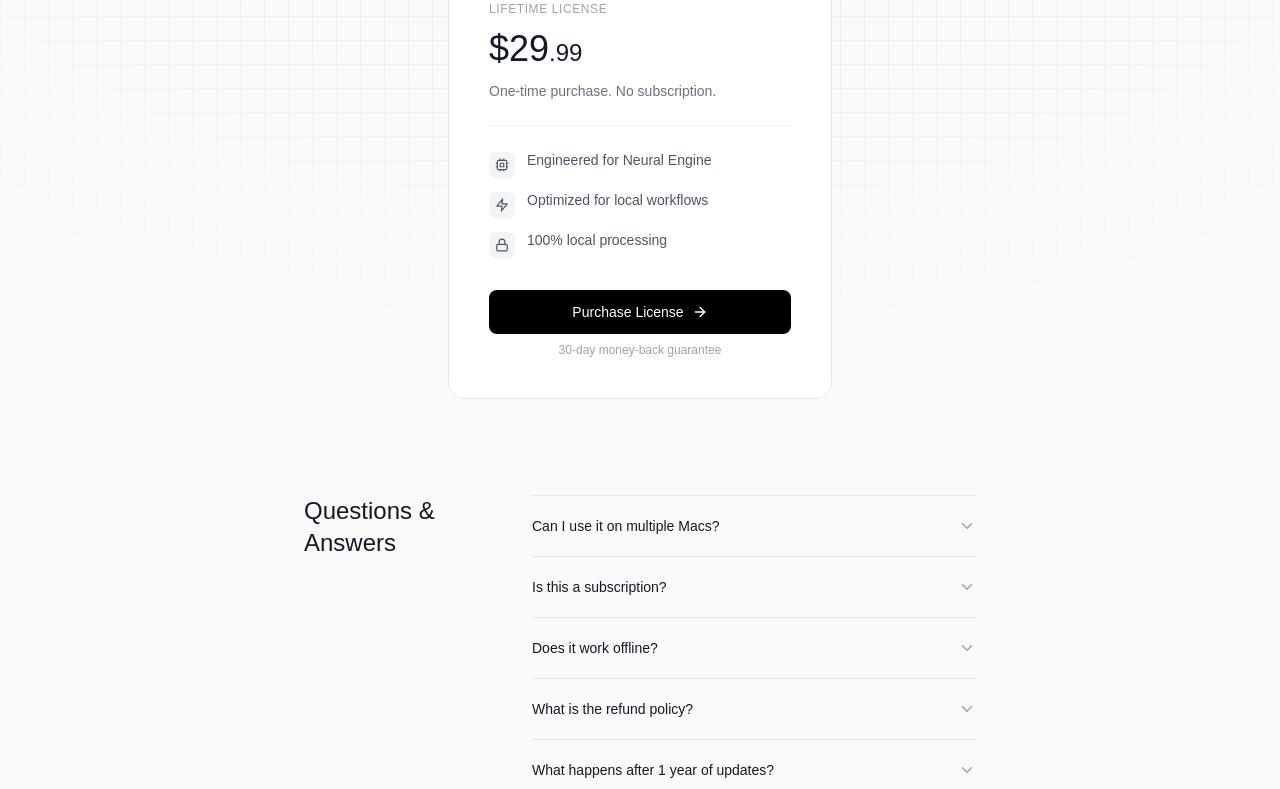
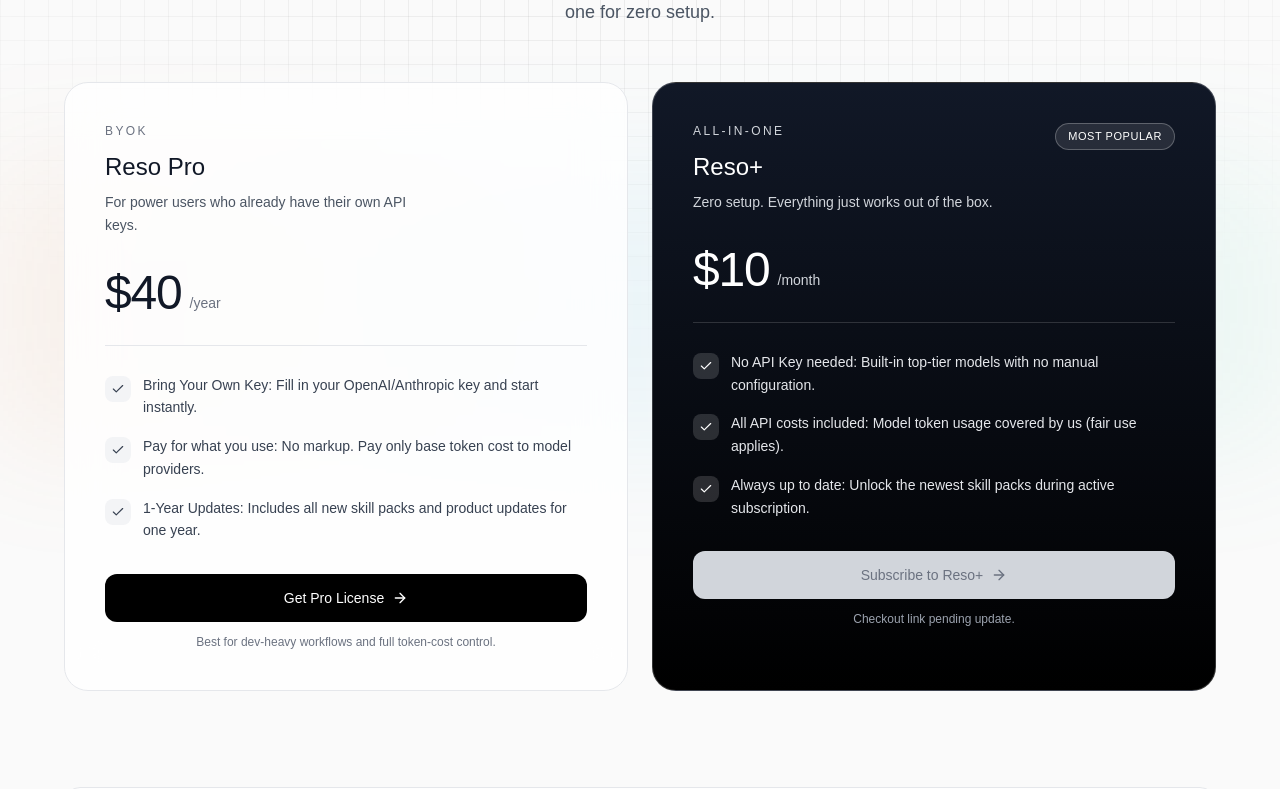
Before and after one commit to yg1112/ResoWebsite, a React (Vite) app: page /pricing in a window 1280 px wide. Shown: the part 440-1229 px from the top of the page. Built offline with nearby package versions, Linux system fonts and the light colour scheme; a small style sheet from the web is missing; the HTML template or start-up script is replaced by a standard one.

Commit message:
Redesign pricing page with Pro and Plus tiers

```diff
--- a/src/pages/PricingPage.jsx
+++ b/src/pages/PricingPage.jsx
@@ -1,103 +1,179 @@
 import React, { useState } from 'react';
-import { Zap, Cpu, Lock, ArrowRight, ChevronDown, Download } from 'lucide-react';
+import { ArrowRight, Check, ChevronDown, Download, Sparkles } from 'lucide-react';
+
+const CHECKOUT_LINKS = {
+  pro: 'https://reso.lemonsqueezy.com/checkout/buy/80d0e623-d94c-4a19-a4c9-afee9451a146',
+  plus: '', // TODO: Replace with the Reso+ monthly checkout URL.
+};
+
+const TIERS = [
+  {
+    id: 'pro',
+    name: 'Reso Pro',
+    mode: 'BYOK',
+    price: '$40',
+    cadence: '/year',
+    description: 'For power users who already have their own API keys.',
+    features: [
+      'Bring Your Own Key: Fill in your OpenAI/Anthropic key and start instantly.',
+      'Pay for what you use: No markup. Pay only base token cost to model providers.',
+      '1-Year Updates: Includes all new skill packs and product updates for one year.',
+    ],
+    cta: 'Get Pro License',
+    checkoutUrl: CHECKOUT_LINKS.pro,
+    footnote: 'Best for dev-heavy workflows and full token-cost control.',
+  },
+  {
+    id: 'plus',
+    name: 'Reso+',
+    mode: 'All-in-One',
+    price: '$10',
+    cadence: '/month',
+    description: 'Zero setup. Everything just works out of the box.',
+    features: [
+      'No API Key needed: Built-in top-tier models with no manual configuration.',
+      'All API costs included: Model token usage covered by us (fair use applies).',
+      'Always up to date: Unlock the newest skill packs during active subscription.',
+    ],
+    cta: 'Subscribe to Reso+',
+    checkoutUrl: CHECKOUT_LINKS.plus,
+    footnote: 'Built for users who want pure speed and zero setup overhead.',
+    featured: true,
+  },
+];
 
 const PricingPage = () => {
   const [openFaq, setOpenFaq] = useState(null);
 
-  const handleBuy = () => {
-    window.open('https://reso.lemonsqueezy.com/checkout/buy/80d0e623-d94c-4a19-a4c9-afee9451a146', '_blank');
+  const handleCheckout = (url) => {
+    if (!url) return;
+    window.open(url, '_blank', 'noopener,noreferrer');
   };
 
   const faqs = [
     {
-      q: "Can I use it on multiple Macs?",
-      a: "For Direct License purchases, your key is valid for activation on 2 personal Macs (e.g., your desktop and laptop). For App Store downloads, you can use it on any Mac signed in with your personal Apple ID."
+      q: 'How should I choose between Reso Pro and Reso+?',
+      a: 'Choose Reso Pro if you already manage your own model keys and want lowest raw token cost. Choose Reso+ if you want zero setup and bundled model access.',
     },
     {
-      q: "Is this a subscription?",
-      a: "No! Reso is a one-time purchase. Pay $29.99 once and own it forever. You get lifetime access to the app with 1 year of free updates included."
+      q: 'Do I need to configure API keys?',
+      a: 'For Reso Pro, yes. You bring your own OpenAI/Anthropic key. For Reso+, no. API access is integrated and ready out of the box.',
     },
     {
-      q: "Does it work offline?",
-      a: "Yes! All voice processing happens locally on your Apple Silicon chip. Your recordings and transcriptions stay on your Mac."
+      q: 'How does activation work after payment?',
+      a: 'Both tiers issue a LemonSqueezy license key. Enter it in Reso, and your tier is verified automatically to unlock the right experience.',
     },
     {
-      q: "What is the refund policy?",
-      a: "For Direct License purchases, we offer a 30-day money-back guarantee. Just email us for a full refund, no questions asked. For purchases via the Mac App Store, refunds are subject to Apple's policy."
+      q: 'Are model API costs included?',
+      a: 'Reso Pro does not include model costs because usage is billed directly by your provider account. Reso+ includes API costs during subscription, subject to fair use.',
     },
     {
-      q: "What happens after 1 year of updates?",
-      a: "You keep using the app forever. After the first year, you can choose to extend updates for another year at a discounted rate, but it's completely optional. Your license never expires."
-    }
+      q: 'Can I switch tiers later?',
+      a: 'Yes. You can purchase the other tier at any time, then activate it with the new license key.',
+    },
   ];
 
   return (
     <main className="pt-20 min-h-screen">
       {/* PRICING SECTION */}
-      <section className="py-24 px-6">
-        <div className="max-w-4xl mx-auto">
+      <section className="py-20 px-6">
+        <div className="max-w-6xl mx-auto">
           {/* Header */}
-          <div className="text-center mb-16">
-            <h1 className="text-4xl font-medium text-gray-900 dark:text-gray-100 mb-4">Your local intelligence, working for your thoughts.</h1>
-            <p className="text-base text-gray-500 dark:text-gray-400">Pay once. Own forever.</p>
+          <div className="text-center mb-14 max-w-2xl mx-auto">
+            <div className="inline-flex items-center gap-2 rounded-full px-4 py-2 border border-gray-200/70 dark:border-gray-700/70 bg-white/80 dark:bg-gray-900/70 backdrop-blur text-xs tracking-[0.18em] uppercase text-gray-500 dark:text-gray-400 mb-6">
+              <Sparkles size={14} />
+              <span>Choose your tier</span>
             </div>
-
-          {/* Pricing Card */}
-          <div className="flex justify-center mb-24">
-            <div className="bg-white dark:bg-gray-900 border border-gray-200 dark:border-gray-800 dark:border-gray-800 rounded-2xl p-8 md:p-10 max-w-sm w-full">
-              {/* Card Header */}
-              <div className="mb-6">
-                <div className="text-xs uppercase tracking-wider text-gray-400 mb-3">
-                  Lifetime License
-                </div>
-                <div className="flex items-baseline mb-3">
-                  <span className="text-4xl font-medium text-gray-900 dark:text-gray-100">$29</span>
-                  <span className="text-2xl text-gray-900 dark:text-gray-100">.99</span>
-                </div>
-                <p className="text-sm text-gray-500 dark:text-gray-400">
-                  One-time purchase. No subscription.
+            <h1 className="text-4xl md:text-5xl font-medium text-gray-900 dark:text-gray-100 mb-4 leading-tight">
+              Pick the workflow.
+              <br />
+              Keep the speed.
+            </h1>
+            <p className="text-base md:text-lg text-gray-600 dark:text-gray-400 leading-relaxed">
+              Two products, two outcomes: bring your own keys for maximum control, or go all-in-one for zero setup.
             </p>
           </div>
 
-              {/* Divider */}
-              <div className="w-full h-px bg-gray-100 dark:bg-gray-800 mb-6"></div>
+          {/* Pricing Cards */}
+          <div className="relative mb-24">
+            <div className="pointer-events-none absolute -inset-4 md:-inset-x-20 top-20 h-72 bg-gradient-to-r from-orange-500/15 via-sky-400/15 to-emerald-400/15 blur-3xl opacity-50 dark:opacity-40"></div>
+            <div className="relative grid grid-cols-1 lg:grid-cols-2 gap-6">
+              {TIERS.map((tier) => {
+                const isDisabled = !tier.checkoutUrl;
 
-              {/* Features List */}
-              <ul className="space-y-3 mb-8">
-                <li className="flex gap-3 items-start">
-                  <div className="p-1.5 bg-gray-100 dark:bg-gray-800 rounded-lg shrink-0 mt-0.5">
-                    <Cpu size={14} className="text-gray-600 dark:text-gray-400" />
+                return (
+                  <article
+                    key={tier.id}
+                    className={`rounded-3xl p-8 md:p-10 border backdrop-blur-xl transition-all duration-300 ${
+                      tier.featured
+                        ? 'bg-gradient-to-b from-gray-900 to-black text-white border-white/20 shadow-[0_25px_80px_-25px_rgba(255,255,255,0.25)]'
+                        : 'bg-white/80 dark:bg-gray-900/70 border-gray-200 dark:border-gray-800 text-gray-900 dark:text-gray-100'
+                    }`}
+                  >
+                    <div className="flex items-start justify-between mb-8">
+                      <div>
+                        <p className={`text-xs tracking-[0.2em] uppercase mb-3 ${tier.featured ? 'text-gray-300' : 'text-gray-500 dark:text-gray-400'}`}>
+                          {tier.mode}
+                        </p>
+                        <h3 className="text-2xl font-medium mb-2">{tier.name}</h3>
+                        <p className={`text-sm leading-relaxed max-w-xs ${tier.featured ? 'text-gray-300' : 'text-gray-600 dark:text-gray-400'}`}>
+                          {tier.description}
+                        </p>
                       </div>
-                  <span className="text-sm text-gray-600 dark:text-gray-400">Engineered for Neural Engine</span>
+                      {tier.featured && (
+                        <span className="inline-flex items-center rounded-full px-3 py-1 text-[11px] uppercase tracking-wider border border-white/25 bg-white/10 text-white">
+                          Most Popular
+                        </span>
+                      )}
+                    </div>
+
+                    <div className={`flex items-end gap-2 mb-7 pb-7 border-b ${tier.featured ? 'border-white/15' : 'border-gray-200 dark:border-gray-800'}`}>
+                      <span className="text-5xl font-medium tracking-tight">{tier.price}</span>
+                      <span className={`text-sm pb-1 ${tier.featured ? 'text-gray-300' : 'text-gray-500 dark:text-gray-400'}`}>{tier.cadence}</span>
+                    </div>
+
+                    <ul className="space-y-4 mb-8">
+                      {tier.features.map((feature) => (
+                        <li key={feature} className="flex gap-3 items-start">
+                          <div className={`mt-0.5 shrink-0 rounded-lg p-1.5 ${tier.featured ? 'bg-white/15' : 'bg-gray-100 dark:bg-gray-800'}`}>
+                            <Check size={14} className={tier.featured ? 'text-white' : 'text-gray-700 dark:text-gray-300'} />
+                          </div>
+                          <span className={`text-sm leading-relaxed ${tier.featured ? 'text-gray-200' : 'text-gray-700 dark:text-gray-300'}`}>
+                            {feature}
+                          </span>
                         </li>
-                <li className="flex gap-3 items-start">
-                  <div className="p-1.5 bg-gray-100 dark:bg-gray-800 rounded-lg shrink-0 mt-0.5">
-                    <Zap size={14} className="text-gray-600 dark:text-gray-400" />
-                  </div>
-                  <span className="text-sm text-gray-600 dark:text-gray-400">Optimized for local workflows</span>
-                </li>
-                <li className="flex gap-3 items-start">
-                  <div className="p-1.5 bg-gray-100 dark:bg-gray-800 rounded-lg shrink-0 mt-0.5">
-                    <Lock size={14} className="text-gray-600 dark:text-gray-400" />
-                  </div>
-                  <span className="text-sm text-gray-600 dark:text-gray-400">100% local processing</span>
-                </li>
+                      ))}
                     </ul>
 
-              {/* Action Button */}
-              <div className="flex flex-col gap-2">
+                    <div className="flex flex-col gap-3">
                       <button
-                  onClick={handleBuy}
-                  className="w-full group flex items-center justify-center gap-2 text-sm py-3 px-6 bg-black dark:bg-white text-white dark:text-black rounded-lg font-medium hover:bg-gray-800 dark:hover:bg-gray-100 dark:bg-gray-800 transition-all"
+                        onClick={() => handleCheckout(tier.checkoutUrl)}
+                        disabled={isDisabled}
+                        className={`w-full group flex items-center justify-center gap-2 text-sm py-3.5 px-6 rounded-xl font-medium transition-all ${
+                          tier.featured
+                            ? 'bg-white text-black hover:bg-gray-100 disabled:bg-gray-300 disabled:text-gray-500'
+                            : 'bg-black text-white dark:bg-white dark:text-black hover:bg-gray-800 dark:hover:bg-gray-100 disabled:bg-gray-300 disabled:text-gray-500'
+                        } disabled:cursor-not-allowed`}
                       >
-                  <span>Purchase License</span>
+                        <span>{tier.cta}</span>
                         <ArrowRight size={16} className="transition-transform group-hover:translate-x-1" />
                       </button>
-                <p className="text-xs text-gray-400 text-center">
-                  30-day money-back guarantee
+                      <p className={`text-xs text-center ${tier.featured ? 'text-gray-400' : 'text-gray-500 dark:text-gray-400'}`}>
+                        {isDisabled ? 'Checkout link pending update.' : tier.footnote}
                       </p>
                     </div>
+                  </article>
+                );
+              })}
             </div>
+          </div>
+
+          {/* Activation Flow */}
+          <div className="mb-24 rounded-2xl border border-gray-200 dark:border-gray-800 bg-white/70 dark:bg-gray-900/60 backdrop-blur p-6 md:p-8">
+            <p className="text-xs tracking-[0.18em] uppercase text-gray-500 dark:text-gray-400 mb-3">Activation Flow</p>
+            <p className="text-sm md:text-base text-gray-700 dark:text-gray-300 leading-relaxed">
+              Both plans issue a LemonSqueezy license key. Enter that key in Reso, and we automatically detect your tier to unlock either BYOK setup (Reso Pro) or built-in hosted access (Reso+).
+            </p>
           </div>
 
           {/* FAQ Section */}
@@ -113,7 +189,7 @@
                       onClick={() => setOpenFaq(openFaq === index ? null : index)}
                       className="w-full py-5 flex items-center justify-between text-left group"
                     >
-                      <span className="text-sm text-gray-900 dark:text-gray-100 group-hover:text-gray-600 dark:text-gray-400 transition-colors pr-4">
+                      <span className="text-sm text-gray-900 dark:text-gray-100 group-hover:text-gray-600 dark:group-hover:text-gray-300 transition-colors pr-4">
                         {faq.q}
                       </span>
                       <ChevronDown
@@ -141,12 +217,12 @@
       <section className="py-24 px-6">
         <div className="max-w-2xl mx-auto text-center">
           <h2 className="text-4xl font-medium text-gray-900 dark:text-gray-100 mb-8">
-            Get started with Reso.
+            Start with Reso today.
           </h2>
           <a
             href="https://github.com/yg1112/reso-releases/releases/latest/download/Reso.dmg"
             download
-            className="inline-flex items-center gap-2 bg-black dark:bg-white text-white dark:text-black rounded-lg font-medium text-sm hover:bg-gray-800 dark:hover:bg-gray-100 dark:bg-gray-800 transition-all px-6 py-3"
+            className="inline-flex items-center gap-2 bg-black dark:bg-white text-white dark:text-black rounded-lg font-medium text-sm hover:bg-gray-800 dark:hover:bg-gray-100 transition-all px-6 py-3"
           >
             <Download size={16} />
             <span>Download for macOS</span>
```
Lines whose indentation alone changed are shown as unchanged.
